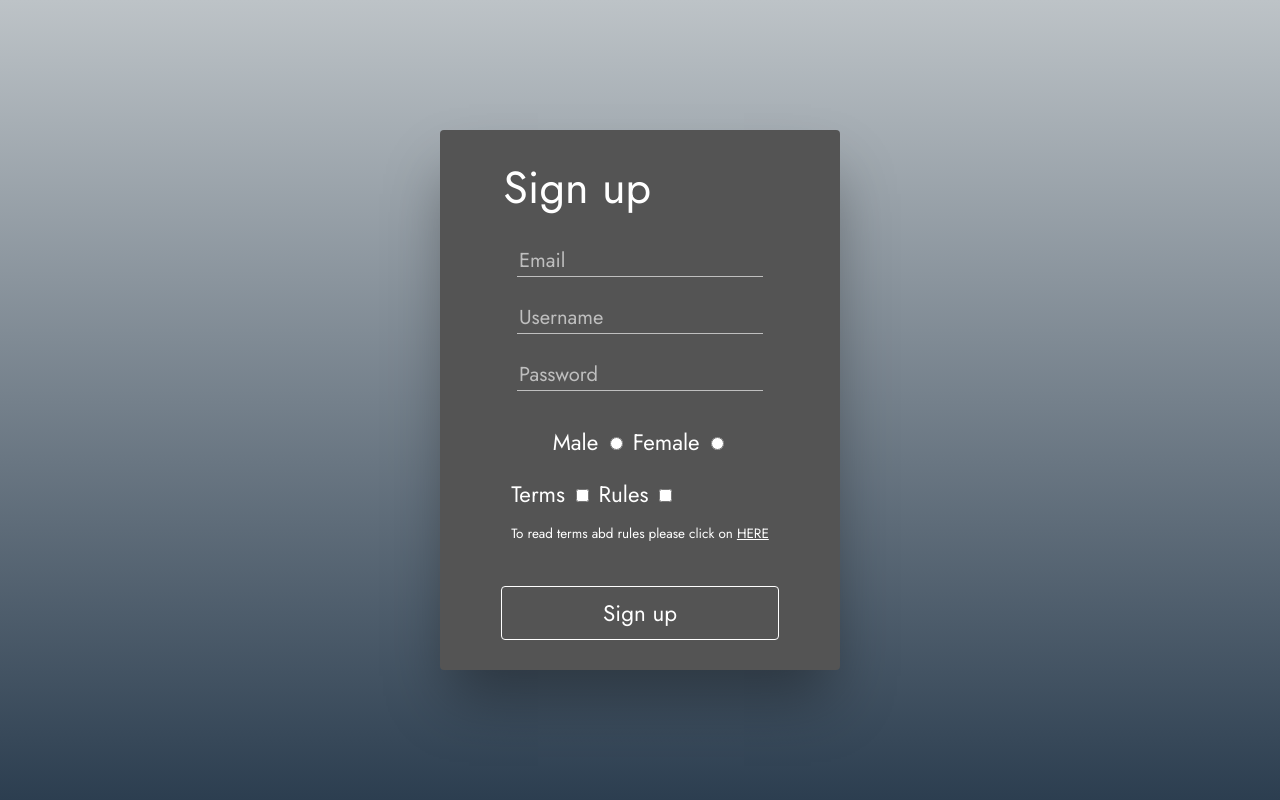
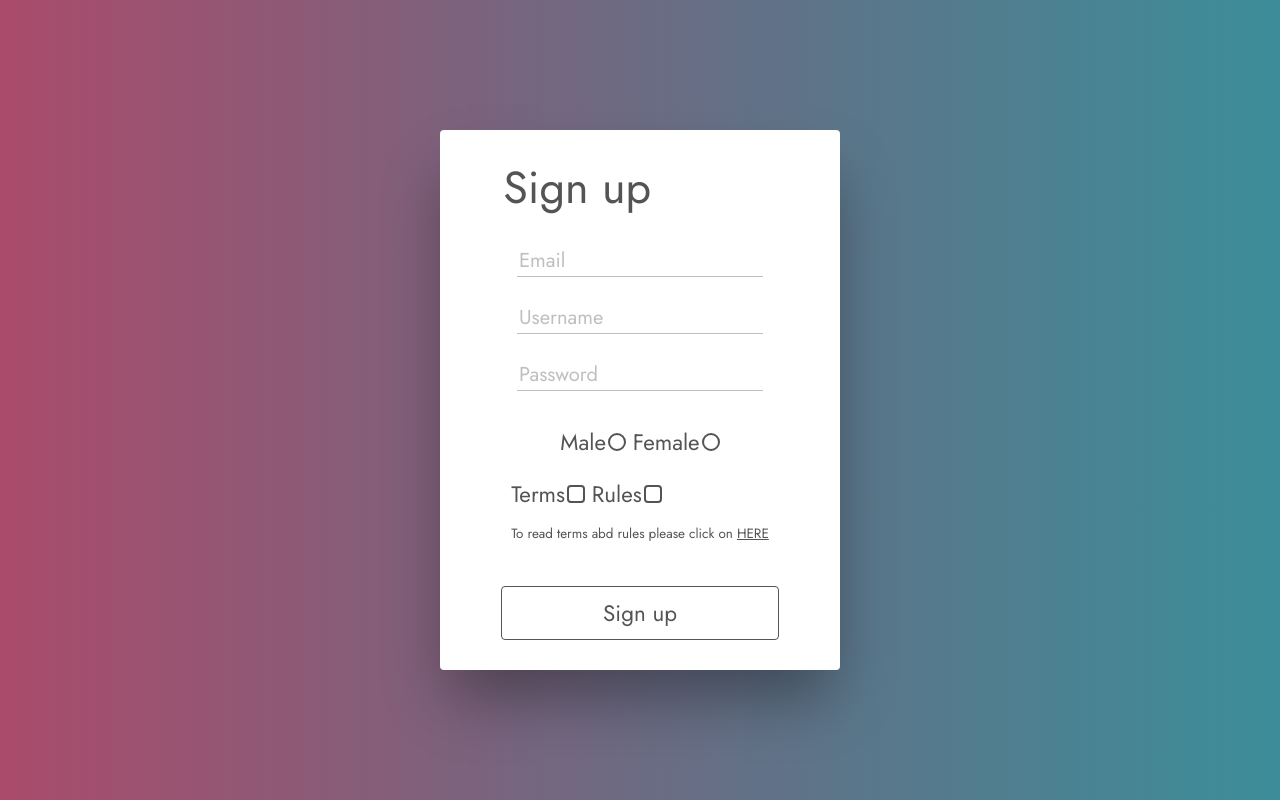
Before and after one commit to TarasKostiv/ampli-adv-fe-07-custom-form, a plain HTML site: page index.html in a window 1280 px wide. Drawn offline with Linux system fonts and the light colour scheme.

Commit message:
2 commit

```diff
--- a/index.html
+++ b/index.html
@@ -4,7 +4,12 @@
     <meta charset="UTF-8" />
     <meta name="viewport" content="width=device-width, initial-scale=1.0" />
     <link rel="stylesheet" href="./scss/style.css" />
-    <link rel="icon" href="./key-solid.svg" type="image/svg" sizes="16x16" />
+    <link
+      rel="icon"
+      href="./img/key-solid.svg"
+      type="image/svg"
+      sizes="16x16"
+    />
     <title>Sign up</title>
   </head>
   <body>
@@ -40,18 +45,23 @@
             </div>
 
             <div class="gender_wrapper" role="block">
+              <input type="radio" name="gender" id="male" />
               <label for="male">Male</label>
-              <input type="radio" name="gender" id="male" />
+
+              <input type="radio" name="gender" id="female" />
               <label for="female">Female</label>
-              <input type="radio" name="gender" id="female" />
             </div>
 
             <div class="terms_wrapper" role="block">
+              <input type="checkbox" name="terms" id="terms" />
               <label for="terms">Terms</label>
-              <input type="checkbox" name="terms" id="terms" />
+
+              <input type="checkbox" name="rules" id="rules" />
               <label for="rules">Rules</label>
-              <input type="checkbox" name="rules" id="rules" />
-              <p>To read terms abd rules please click on <a href="">HERE</a></p>
+
+              <p>
+                To read terms abd rules please click on <a href="#">HERE</a>
+              </p>
             </div>
             <button type="submit">Sign up</button>
           </fieldset>
--- a/scss/style.scss
+++ b/scss/style.scss
@@ -1,5 +1,9 @@
 @import "main-style";
 @import url("https://fonts.googleapis.com/css?family=Jost:400,400i,700,700i,900,900i&display=swap");
+
+$main-background: white;
+$main-color: #545454;
+$main-border: #bfbfbf;
 
 * {
   box-sizing: border-box;
@@ -26,14 +30,16 @@ a {
 .wrapper {
   height: 100%;
   @extend .content-center;
-  background: linear-gradient(to bottom, #bdc3c7, #2c3e50);
+  background: #aa4b6b;
+  background: linear-gradient(to right, #aa4b6b, #6b6b83, #3b8d99);
 }
 
 .form_wrapper {
   width: 400px;
   box-shadow: 0px 35px 58px -9px rgba(0, 0, 0, 0.36);
   border-radius: 4px;
-  background: #545454;
+  background: $main-background;
+  color: $main-color;
 }
 
 form {
@@ -76,9 +82,9 @@ form {
       font-size: 0.9em;
       width: 100%;
       border: none;
-      color: white;
+      color: $main-color;
 
-      border-bottom: 1px solid #bfbfbf;
+      border-bottom: 1px solid $main-border;
       outline: none;
       padding-top: 25px;
       background: none;
@@ -93,12 +99,12 @@ form {
       }
 
       &:focus {
-        border-bottom: 1px solid white;
+        border-bottom: 1px solid $main-color;
 
         &::placeholder {
           position: relative;
           z-index: 4;
-          color: white;
+          color: $main-color;
           font-size: 0.75em;
           transform: translateY(-25px);
         }
@@ -106,12 +112,70 @@ form {
     }
   }
 
+  input[type="checkbox"],
+  input[type="radio"] {
+    position: absolute;
+    width: 1px;
+    height: 1px;
+    overflow: hidden;
+    clip: rect(0 0 0 0);
+  }
+
   .gender_wrapper,
   .terms_wrapper {
     padding: 10px;
+    color: inherit;
+  }
+
+  .gender_wrapper {
+    label {
+      position: relative;
+      cursor: pointer;
+      margin-right: 20px;
+      &::after {
+        transition: background 0.2s;
+        content: "";
+        position: absolute;
+        top: 7px;
+        height: 14px;
+        width: 14px;
+        border: 2px solid $main-color;
+        border-radius: 50%;
+        margin-left: 2px;
+      }
+    }
+
+    input[type="radio"]:checked + label {
+      &::after {
+        background: $main-color;
+      }
+    }
   }
 
   .terms_wrapper {
+    label {
+      position: relative;
+      cursor: pointer;
+      margin-right: 20px;
+      &::after {
+        transition: background 0.2s;
+        content: "";
+        position: absolute;
+        top: 7px;
+        height: 14px;
+        width: 14px;
+        border: 2px solid $main-color;
+        border-radius: 4px;
+        margin-left: 2px;
+      }
+    }
+
+    input[type="checkbox"]:checked + label {
+      &::after {
+        background: url("../img/check-solid.svg"), $main-color;
+      }
+    }
+
     p {
       font-size: 0.6em;
     }
@@ -124,15 +188,15 @@ form {
     font-size: 1em;
     padding: 10px;
     background: none;
-    border: 1px solid white;
+    border: 1px solid $main-color;
     border-radius: 4px;
-    color: white;
+    color: $main-color;
     cursor: pointer;
     transition: all 0.2s;
 
     &:hover {
-      background: white;
-      color: #545454;
+      background: $main-color;
+      color: $main-background;
       font-weight: 700;
     }
   }
```
Also changed, not shown: img/check-solid.svg (added), img/circle-regular.svg (added), img/key-solid.svg (renamed from key-solid.svg), scss/style.css.
